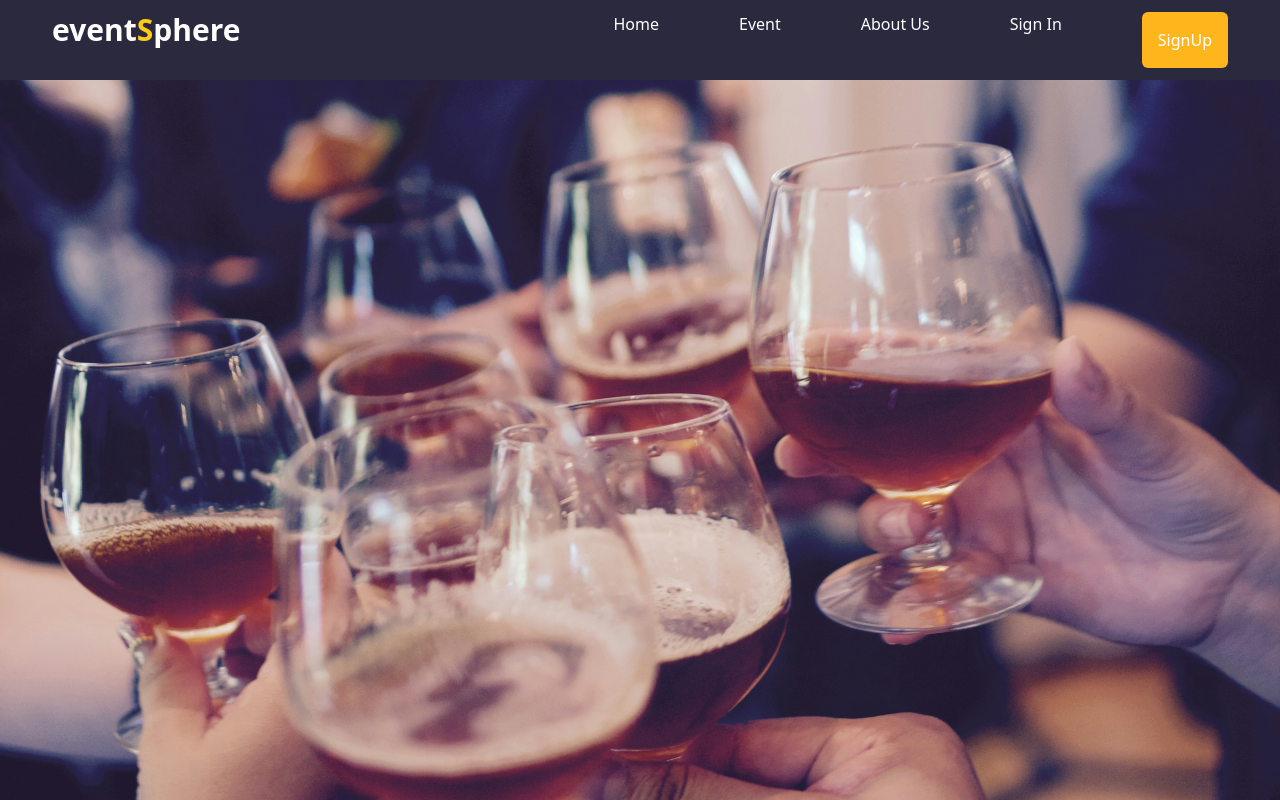
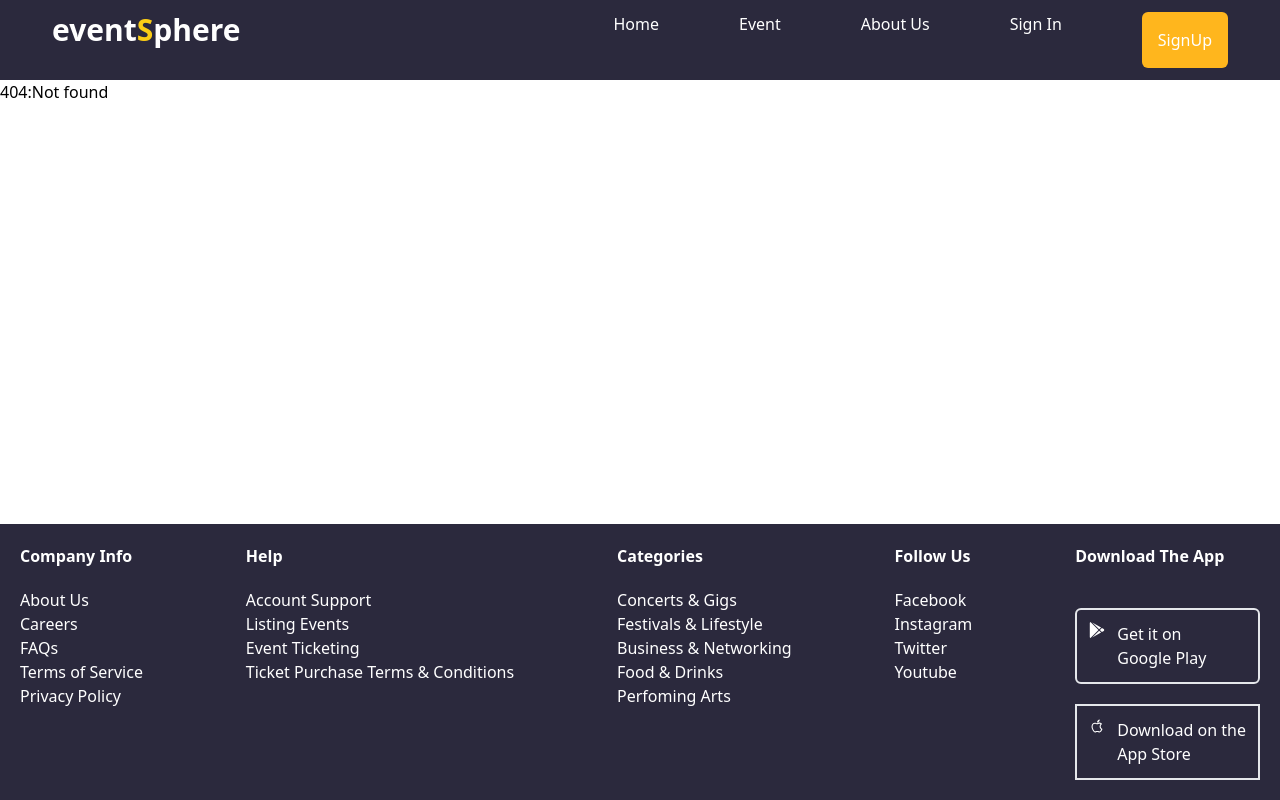
Before and after one commit to cidooh/eventSphere, a React (Vite) app: page /login in a window 1280 px wide. Shown: the top 800 px of the page. Built offline with nearby package versions, Linux system fonts and the light colour scheme.

Commit message:
successful installed the Browser router from the react dom

```diff
--- a/package.json
+++ b/package.json
@@ -12,7 +12,8 @@
   "dependencies": {
     "react": "^18.3.1",
     "react-dom": "^18.3.1",
-    "react-icons": "^5.4.0"
+    "react-icons": "^5.4.0",
+    "react-router-dom": "^6.28.0"
   },
   "devDependencies": {
     "@eslint/js": "^9.15.0",
--- a/src/App.jsx
+++ b/src/App.jsx
@@ -1,14 +1,11 @@
-import Nav from "./components/Nav"
-import Footer from "./components/Footer"
-import Home from "./pages/Home"
+import Router from "./components/Router"
 function App() {
 
 
   return (
     <>
-    <Nav/>
-    <Home/>
-    <Footer/>
+    <Router/>
+
     </>
   )
 }
--- a/src/components/Explore.jsx
+++ b/src/components/Explore.jsx
@@ -0,0 +1,13 @@
+function Explore(){
+    return(
+        <div>
+            <div className="flex flex-col">
+                <div >
+<img className="rounded-full h-[110px] w-[110px]" src="src/assets/images/matthew-kalapuch-sqJ4tLBiurw-unsplash.jpg" alt="" />
+                </div>
+                <p>Entertainment</p>
+            </div>
+        </div>
+    )
+}
+export default Explore
--- a/src/components/Router.jsx
+++ b/src/components/Router.jsx
@@ -7,8 +7,8 @@ function Router(){
     return(
         <BrowserRouter>
         <Routes>
-        <Route path="/home" element={<Layout><Home/></Layout>}/>
-<Route path="/*" element={<Layout><Notfound/></Layout>}/>
+        <Route path="/" element={<Layout><Home/></Layout>}/>
+<Route path="*" element={<Layout><Notfound/></Layout>}/>
         </Routes>
         </BrowserRouter>
     )
```
Also changed, not shown: 1 other file (tests, documents, lock files or other folders).
